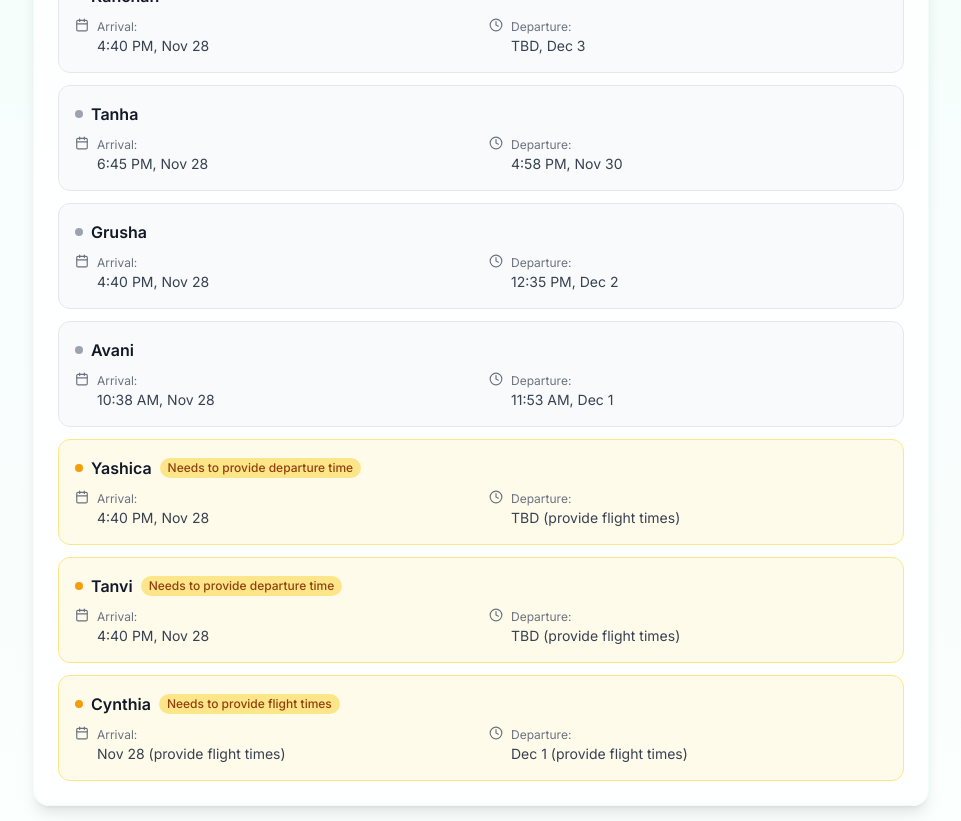
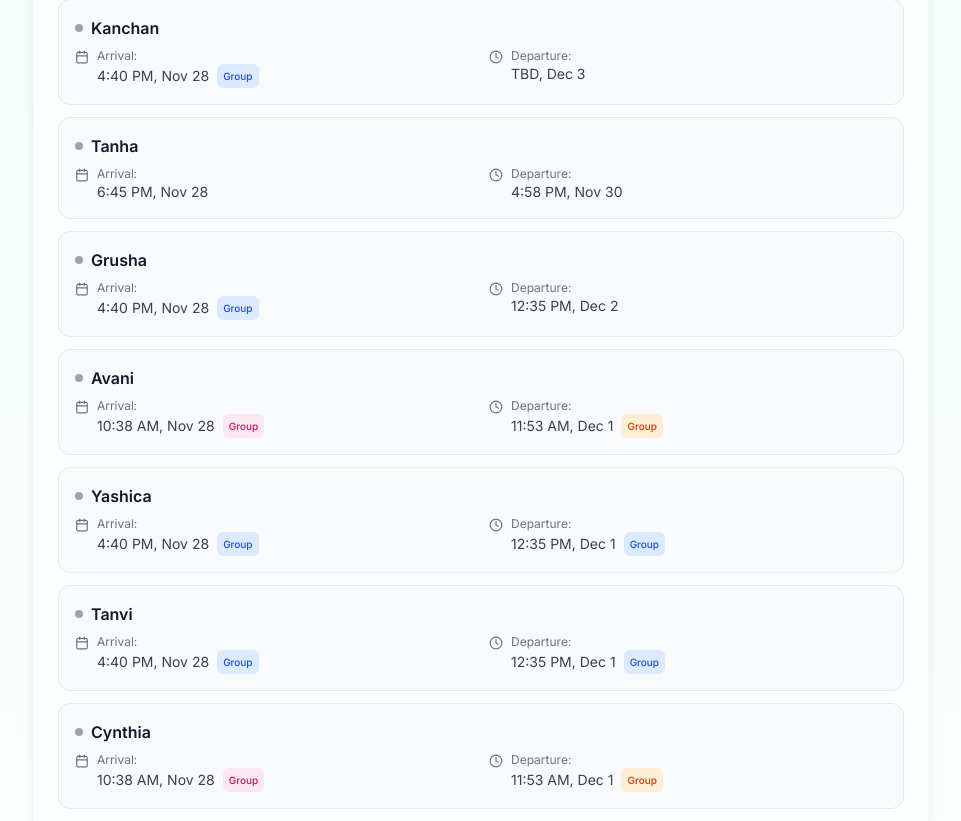
Before and after one commit to shivara28/Cancun-bach-trip, a React (Vite) app: page / in a window 1280 px wide. Shown: the part 980-1801 px from the top of the page, without its empty margins (159-1120 px from the left). Built offline with nearby package versions, Linux system fonts and the light colour scheme; a web font is replaced by a local one.

Commit message:
tweaking flight info

```diff
--- a/src/components/GuestForm.jsx
+++ b/src/components/GuestForm.jsx
@@ -5,17 +5,16 @@ import { Plane, Calendar, Clock } from 'lucide-react';
 const GuestForm = () => {
   const allGuests = [
     {
-      name: 'Shivani',
-      arrival: '4:40 PM, Nov 28',
-      departure: '12:35 PM, Dec 1',
-      highlight: true
-    },
-    {
       name: 'Simmu',
       arrival: '4:40 PM, Nov 28',
       departure: '8:23 AM, Dec 1',
       highlight: true,
       noteText: 'Bride'
+    },
+    {
+      name: 'Shivani',
+      arrival: '4:40 PM, Nov 28',
+      departure: '12:35 PM, Dec 1'
     },
     {
       name: 'Kanchan',
@@ -40,25 +39,50 @@ const GuestForm = () => {
     {
       name: 'Yashica',
       arrival: '4:40 PM, Nov 28',
-      departure: 'TBD (provide flight times)',
-      note: true,
-      noteText: 'Needs to provide departure time'
+      departure: '12:35 PM, Dec 1'
     },
     {
       name: 'Tanvi',
       arrival: '4:40 PM, Nov 28',
-      departure: 'TBD (provide flight times)',
-      note: true,
-      noteText: 'Needs to provide departure time'
+      departure: '12:35 PM, Dec 1'
     },
     {
       name: 'Cynthia',
-      arrival: 'Nov 28 (provide flight times)',
-      departure: 'Dec 1 (provide flight times)',
-      note: true,
-      noteText: 'Needs to provide flight times'
+      arrival: '10:38 AM, Nov 28',
+      departure: '11:53 AM, Dec 1'
     }
   ];
+
+  // Helper to group flights and assign colors
+  const getFlightGroups = (guests, type) => {
+    const counts = {};
+    guests.forEach(g => {
+      const time = g[type];
+      if (time && !time.includes('TBD')) {
+        counts[time] = (counts[time] || 0) + 1;
+      }
+    });
+    return counts;
+  };
+
+  const arrivalCounts = getFlightGroups(allGuests, 'arrival');
+  const departureCounts = getFlightGroups(allGuests, 'departure');
+
+  // Assign colors to shared times
+  const getGroupColor = (time, counts, index) => {
+    if (!time || time.includes('TBD') || counts[time] < 2) return null;
+    // Simple color rotation for groups
+    const colors = [
+      'bg-blue-100 text-blue-700',
+      'bg-purple-100 text-purple-700',
+      'bg-pink-100 text-pink-700',
+      'bg-indigo-100 text-indigo-700',
+      'bg-orange-100 text-orange-700'
+    ];
+    // Generate a consistent index based on the time string
+    const hash = time.split('').reduce((acc, char) => acc + char.charCodeAt(0), 0);
+    return colors[hash % colors.length];
+  };
 
   return (
     <div className="w-full max-w-4xl mx-auto bg-white/80 backdrop-blur-sm rounded-2xl p-6 shadow-lg border border-teal-50 my-8">
@@ -67,11 +91,21 @@ const GuestForm = () => {
           <Plane className="text-teal-600" size={20} />
           Flight Details
         </h3>
+        <div className="flex gap-4 text-xs text-gray-500">
+          <div className="flex items-center gap-1">
+            <span className="w-2 h-2 rounded-full bg-blue-100 border border-blue-200"></span>
+            <span>Shared Flight</span>
+          </div>
+        </div>
       </div>
 
       {/* All guests' flight details */}
       <div className="space-y-3">
-        {allGuests.map((guest, idx) => (
+        {allGuests.map((guest, idx) => {
+          const arrivalColor = getGroupColor(guest.arrival, arrivalCounts);
+          const departureColor = getGroupColor(guest.departure, departureCounts);
+
+          return (
             <motion.div
               key={guest.name}
               initial={{ opacity: 0, y: 10 }}
@@ -104,21 +138,36 @@ const GuestForm = () => {
               <div className="grid md:grid-cols-2 gap-4 text-sm">
                 <div className="flex items-start gap-2">
                   <Calendar size={14} className="text-gray-500 mt-0.5 shrink-0" />
-                <div>
-                  <span className="text-gray-500 text-xs">Arrival:</span>
-                  <div className="text-gray-700">{guest.arrival}</div>
+                  <div className="flex-1">
+                    <span className="text-gray-500 text-xs block">Arrival:</span>
+                    <div className="flex items-center gap-2">
+                      <span className="text-gray-700">{guest.arrival}</span>
+                      {arrivalColor && (
+                        <span className={`text-[10px] px-1.5 py-0.5 rounded-md font-medium ${arrivalColor}`}>
+                          Group
+                        </span>
+                      )}
+                    </div>
                   </div>
                 </div>
                 <div className="flex items-start gap-2">
                   <Clock size={14} className="text-gray-500 mt-0.5 shrink-0" />
-                <div>
-                  <span className="text-gray-500 text-xs">Departure:</span>
-                  <div className="text-gray-700">{guest.departure}</div>
+                  <div className="flex-1">
+                    <span className="text-gray-500 text-xs block">Departure:</span>
+                    <div className="flex items-center gap-2">
+                      <span className="text-gray-700">{guest.departure}</span>
+                      {departureColor && (
+                        <span className={`text-[10px] px-1.5 py-0.5 rounded-md font-medium ${departureColor}`}>
+                          Group
+                        </span>
+                      )}
+                    </div>
                   </div>
                 </div>
               </div>
             </motion.div>
-        ))}
+          );
+        })}
       </div>
     </div>
   );
```
Lines whose indentation alone changed are shown as unchanged.
